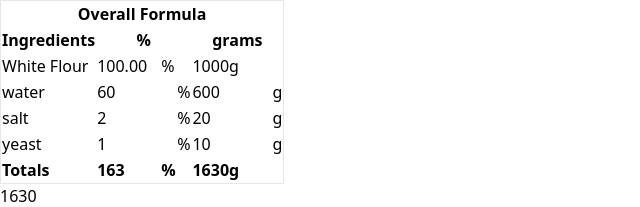
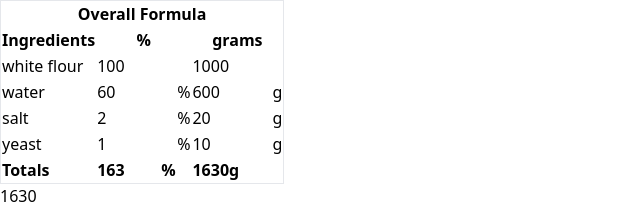
Before and after one commit to scottross123/bread-builder, a React (Vite) app: page / in a window 1280 px wide. Shown: the top 207 px of the page, without its empty margins (0-640 px from the left). Built offline with nearby package versions, Linux system fonts and the light colour scheme.

Commit message:
flours render by list

```diff
--- a/src/components/BreadFormula.tsx
+++ b/src/components/BreadFormula.tsx
@@ -21,12 +21,15 @@ const BreadFormula = (props: BreadFormulaProps) => {
     } = props;
     const [inputMode, setInputMode] = useState<InputMode>("percent");
     const ingredientsList: Ingredient[] = ingredients.allIds.map((id: string) => ingredients.byId[id]);
+    const floursList: Ingredient[] = Object.values(flours.byId);
+
     const handleChange = (event: ChangeEvent<HTMLInputElement>) => changeTotalDoughWeight(parseInt(event.target.value));
 
     return (
         <div data-testid="bread-formula" className="">
             <OverallTable
                 ingredients={ingredientsList}
+                flours={floursList}
                 inputMode={inputMode}
                 totalDoughWeight={totalDoughWeight}
                 changePercent={changePercent}
--- a/src/components/OverallTable.tsx
+++ b/src/components/OverallTable.tsx
@@ -3,13 +3,14 @@ import FormulaRow from "./FormulaRow";
 
 type OverallTableProps = {
     ingredients: Ingredient[],
+    flours: Ingredient[],
     inputMode: InputMode,
     totalDoughWeight: number,
     changePercent: (id: string, newPercent: number) => void
 }
 
 const OverallTable = (props: OverallTableProps) => {
-    const { ingredients, inputMode, totalDoughWeight, changePercent } = props;
+    const { ingredients, flours, inputMode, totalDoughWeight, changePercent } = props;
     const innerCellStyling = "w-16 inline-block"
     const totalRatio = ingredients.reduce((ratioSum, { ratio }) => ratioSum + ratio, 1);
     const totalPercentage = totalRatio * 100;
@@ -28,11 +29,18 @@ const OverallTable = (props: OverallTableProps) => {
                 </tr>
             </thead>
             <tbody>
-                <tr>
-                    <td>White Flour</td>
-                    <td><p className={innerCellStyling}>100.00</p>%</td>
-                    <td>{totalFlourWeight}g</td>
-                </tr>
+                {
+                    flours.map((ingredient: Ingredient) => {
+                        const { id, name, ratio } = ingredient;
+                        return (
+                            <tr key={id}>
+                                <td>{name}</td>
+                                <td>{ratio * 100}</td>
+                                <td>{ratio * totalFlourWeight}</td>
+                            </tr>
+                        );
+                    })
+                }
 
                 {
                     ingredients.map((ingredient: Ingredient) => {
```
